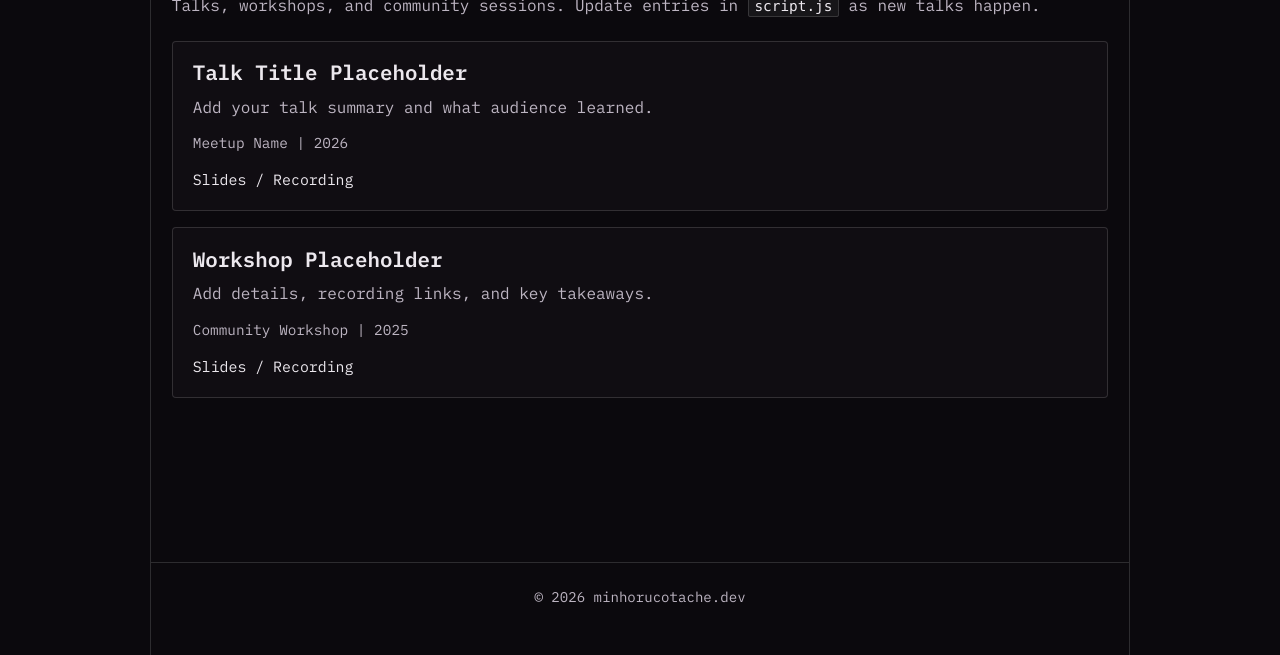
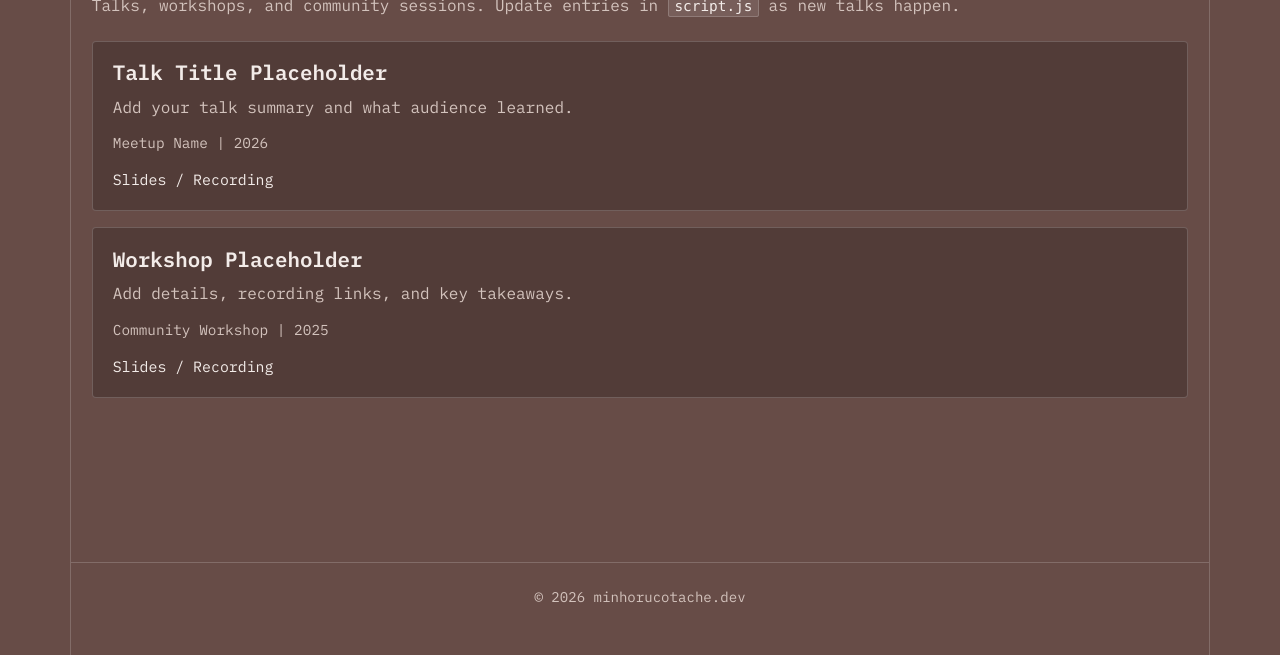
Before and after one commit to Minhoru123/dev-profile-webapp, a website: page speaking.html in a window 1280 px wide. Shown: the part 145-800 px from the top of the page. Drawn offline with Linux system fonts and the light colour scheme.

Commit message:
feat: update color variables and background styles for improved UI consistency

```diff
--- a/styles.css
+++ b/styles.css
@@ -1,17 +1,17 @@
 @import url("https://fonts.googleapis.com/css2?family=IBM+Plex+Mono:wght@400;500;600;700&family=Silkscreen:wght@400;700&display=swap");
 
 :root {
-  --bg: #0b090d;
-  --surface: #100d12;
-  --surface-hover: #15111a;
-  --text: #ece8ee;
-  --muted: #bdb5c2;
+  --bg: #674c47;
+  --surface: #523c38;
+  --surface-hover: #745751;
+  --text: #f3ece9;
+  --muted: #d3c3bd;
   --accent: #ffffff;
   --accent-soft: #ffffff;
-  --border: #ffffff24;
+  --border: #ffffff2e;
   --shadow: none;
   --radius-md: 4px;
-  --container: 980px;
+  --container: 1140px;
   --display-font: "IBM Plex Mono", "JetBrains Mono", Consolas, "Courier New", monospace;
   --sans-font: "IBM Plex Mono", "JetBrains Mono", Consolas, "Courier New", monospace;
   --mono-font: "JetBrains Mono", Consolas, "Courier New", monospace;
@@ -53,7 +53,7 @@ code {
   font-family: var(--mono-font);
   font-size: 0.9em;
   color: var(--text);
-  background: #ffffff0d;
+  background: #ffffff1a;
   border: 1px solid var(--border);
   border-radius: 2px;
   padding: 0.08rem 0.35rem;
@@ -102,12 +102,12 @@ code {
   justify-content: center;
   border: 1px solid var(--border);
   border-radius: 2px;
-  background: #ffffff08;
+  background: #ffffff1a;
 }
 
 .brand-home:hover,
 .brand-home:focus-visible {
-  background: #ffffff12;
+  background: #ffffff26;
   border-color: var(--text);
 }
 
@@ -236,7 +236,7 @@ code {
   height: 44px;
   border-radius: 2px;
   border: 1px solid var(--border);
-  background: #ffffff08;
+  background: #ffffff1a;
   color: var(--text);
   display: inline-flex;
   align-items: center;
@@ -252,7 +252,7 @@ code {
 .social-links a:focus-visible {
   transform: translateY(-2px);
   border-color: var(--text);
-  background: #ffffff12;
+  background: #ffffff26;
   color: var(--text);
 }
 
```
